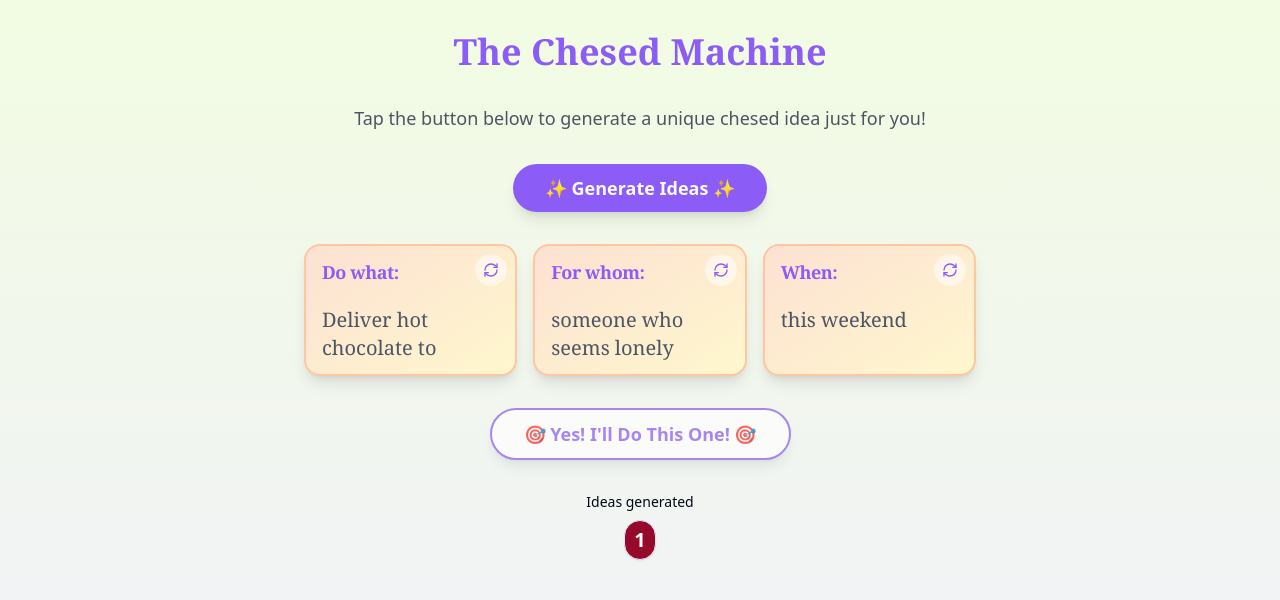
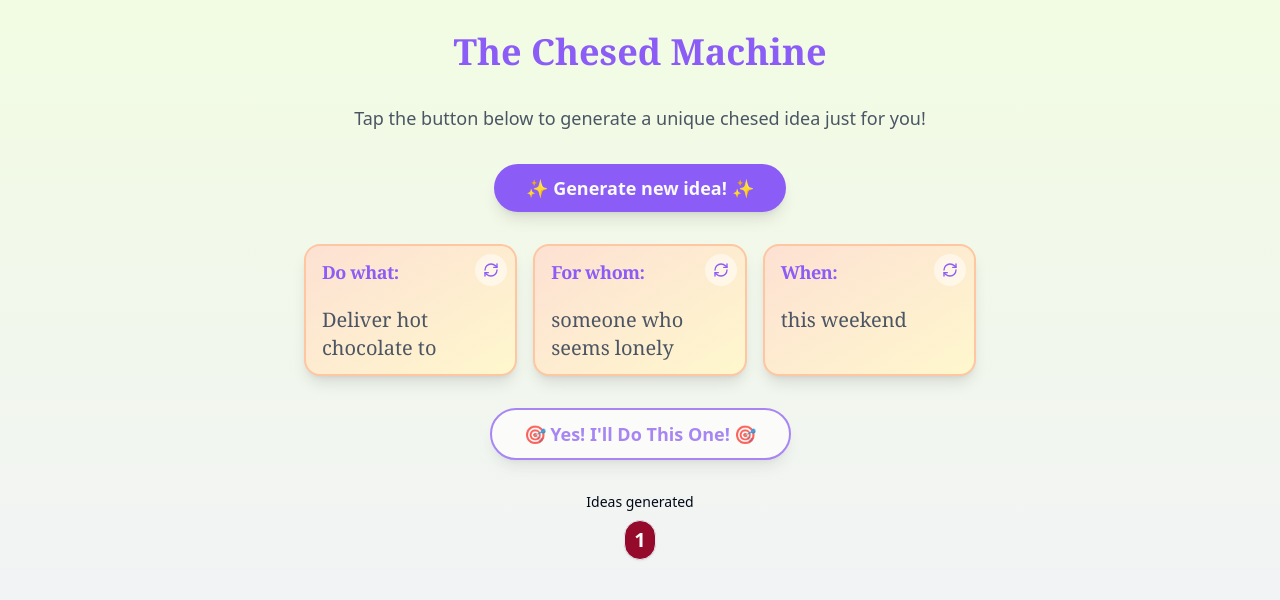
Before and after one commit to stiebeldavid/chesed-machine-netlify, a React (Vite) app: page / in a window 1280 px wide. Shown: the top 600 px of the page. Built offline with nearby package versions, Linux system fonts and the light colour scheme.

Commit message:
Update button text for idea generation
Changed the button text to "Generate new idea!" in the Index component to improve clarity for users.
[skip gpt_engineer]

```diff
--- a/src/pages/Index.tsx
+++ b/src/pages/Index.tsx
@@ -108,7 +108,7 @@ const Index = () => {
           className={`bg-[#8B5CF6] hover:bg-[#7C3AED] transition-all duration-300 shadow-lg hover:shadow-xl transform hover:scale-110 active:scale-95 rounded-full px-8 py-6 font-semibold text-lg ${isAnimating ? 'animate-bounce' : ''}`}
           onClick={generateNewIdea}
         >
-          ✨ Generate Ideas ✨
+          ✨ Generate new idea! ✨
         </Button>
 
         <div className="grid grid-cols-1 md:grid-cols-3 gap-4 w-full">
```
